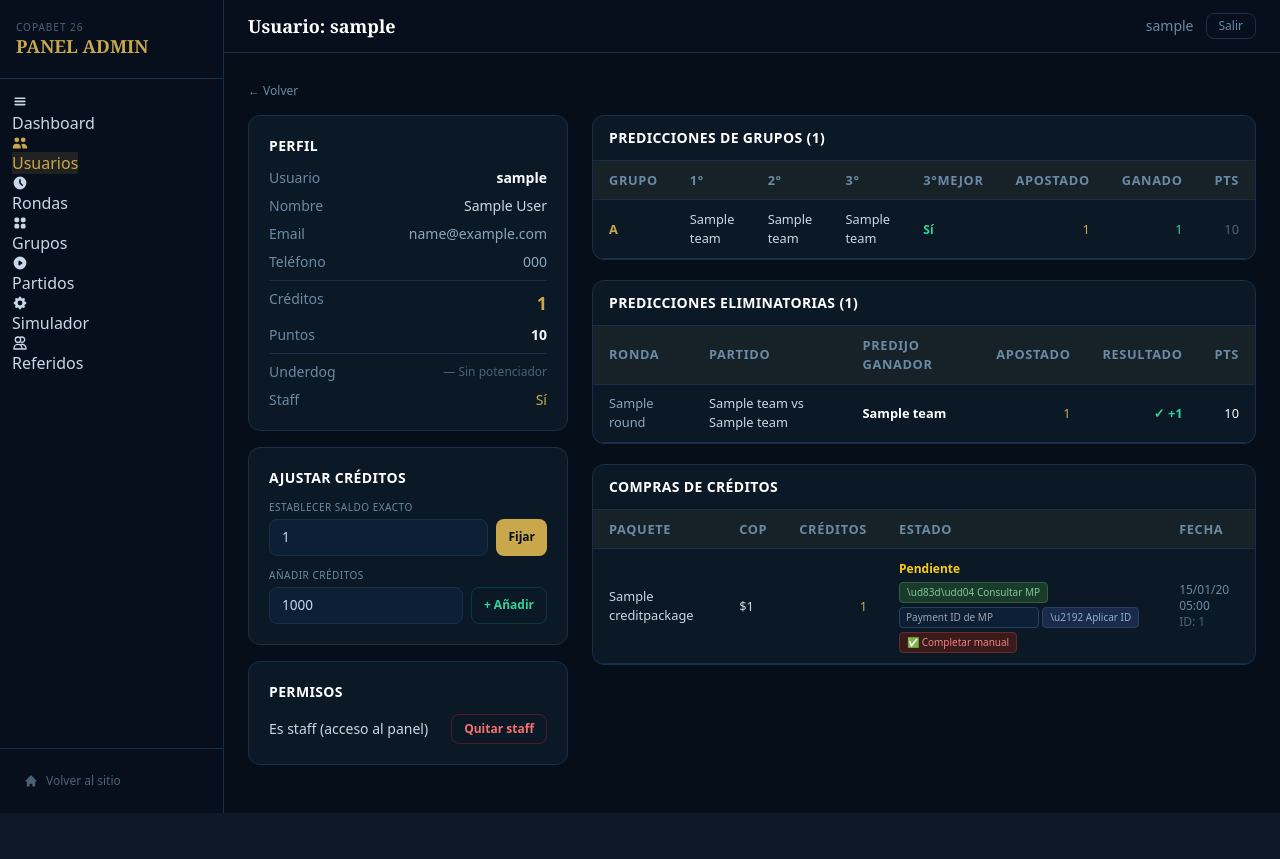
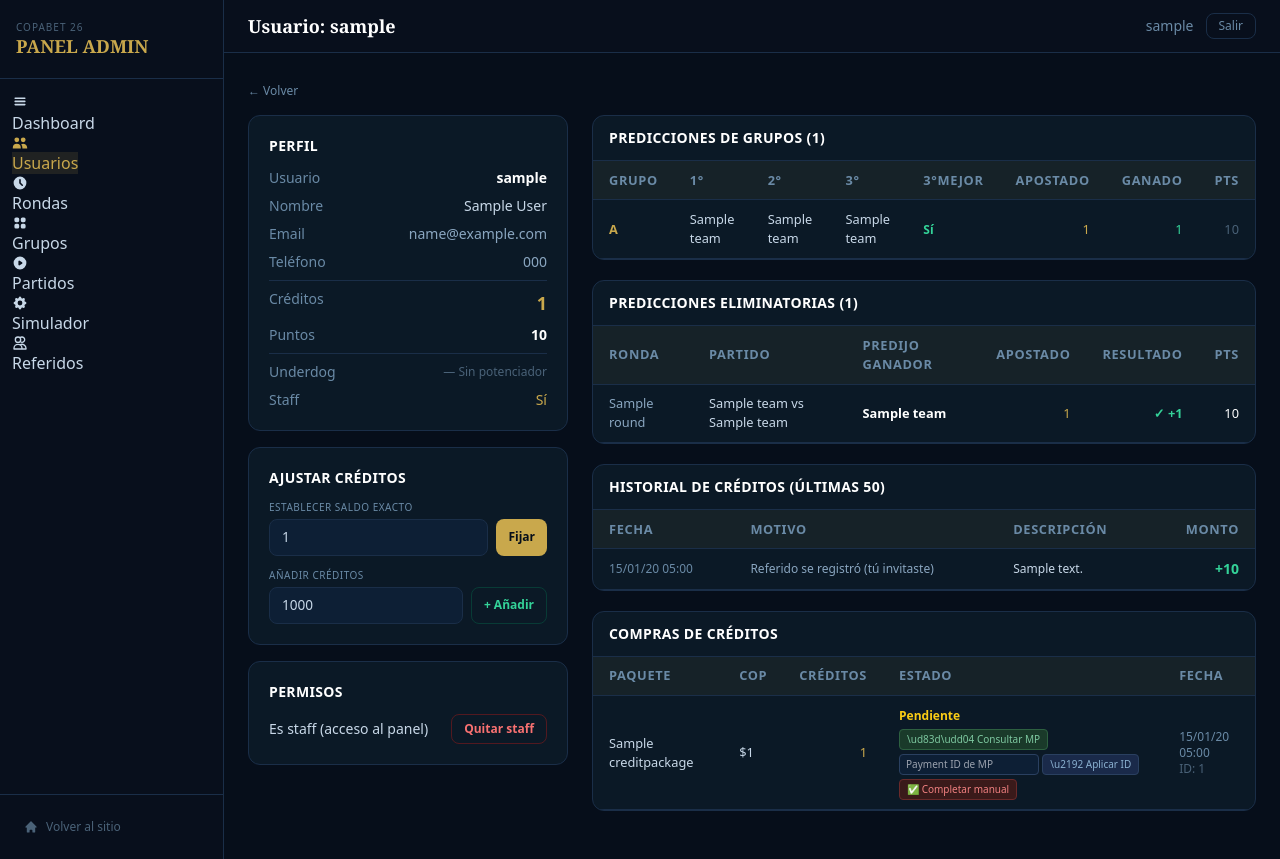
Before and after one commit to Dolopex/Wcpredictor, a Django app: page /panel/usuarios/1/ in a window 1280 px wide. Before the commit the page ends 813 px from the top, so only its background shows below. Run offline with Django 5.2, Linux system fonts and the light colour scheme; a user stored in the database is signed in; tables that the repository leaves empty hold one stand-in row (values such as "Sample post"); some libraries are stand-ins or nearby versions.

Commit message:
feat: historial de creditos en panel propio de admin

```diff
--- a/templates/admin_panel/user_detail.html
+++ b/templates/admin_panel/user_detail.html
@@ -149,6 +149,32 @@
       </table>
     </div>
 
+    <!-- Historial de créditos -->
+    {% if credit_transactions %}
+    <div class="card rounded-xl overflow-hidden">
+      <div class="px-4 py-3 border-b border-[#1A2E48]">
+        <h2 class="font-bold text-white text-sm uppercase tracking-wide">Historial de Créditos (últimas 50)</h2>
+      </div>
+      <table>
+        <thead>
+          <tr><th>Fecha</th><th>Motivo</th><th>Descripción</th><th class="text-right">Monto</th></tr>
+        </thead>
+        <tbody>
+          {% for t in credit_transactions %}
+          <tr>
+            <td class="text-[#6A8AA6] text-xs whitespace-nowrap">{{ t.created_at|date:"d/m/y H:i" }}</td>
+            <td class="text-[#8AA6C0] text-xs">{{ t.get_reason_display }}</td>
+            <td class="text-[#C8D8E8] text-xs">{{ t.description|default:"—" }}</td>
+            <td class="text-right font-bold text-sm {% if t.amount >= 0 %}text-emerald-400{% else %}text-red-400{% endif %}">
+              {% if t.amount >= 0 %}+{% endif %}{{ t.amount|crd }}
+            </td>
+          </tr>
+          {% endfor %}
+        </tbody>
+      </table>
+    </div>
+    {% endif %}
+
     {% if purchases %}
     <div class="card rounded-xl overflow-hidden">
       <div class="px-4 py-3 border-b border-[#1A2E48]">
--- a/tournament/admin_views.py
+++ b/tournament/admin_views.py
@@ -17,7 +17,7 @@ from .models import (
 )
 from .sandbox import generate_test_data, reset_test_data, sandbox_stats
 from .signals import score_group_predictions, score_knockout_predictions
-from accounts.models import UserProfile
+from accounts.models import UserProfile, CreditTransaction
 from accounts.referrals import MAX_REFERRALS_BASE, MAX_REFERRALS_REFERRED, REWARD_EACH
 
 
@@ -87,6 +87,7 @@ def panel_user_detail(request, user_id):
     knockout_preds = KnockoutPrediction.objects.filter(user=user).select_related(
         'match__round', 'predicted_winner', 'match__team1', 'match__team2')
     purchases = CreditPurchase.objects.filter(user=user).select_related('package').order_by('-created_at')[:10]
+    credit_transactions = CreditTransaction.objects.filter(user=user).order_by('-created_at')[:50]
 
     if request.method == 'POST':
         action = request.POST.get('action')
@@ -100,8 +101,14 @@ def panel_user_detail(request, user_id):
                     except (ValueError, TypeError):
                         messages.error(request, 'Valor de créditos inválido.')
                         return redirect('tournament:panel_user_detail', user_id=user_id)
+                    old_val = prof.credits
                     prof.credits = max(0, new_val)
                     prof.save(update_fields=['credits'])
+                    diff = prof.credits - old_val
+                    CreditTransaction.objects.create(
+                        user=user, amount=diff, reason='admin',
+                        description=f'Ajuste manual por admin: {old_val:,} → {prof.credits:,}',
+                    )
                     messages.success(request, f'Créditos de {user.username} ajustados a {prof.credits:,}.')
                 elif action == 'add_credits':
                     try:
@@ -111,6 +118,10 @@ def panel_user_detail(request, user_id):
                         return redirect('tournament:panel_user_detail', user_id=user_id)
                     prof.credits += amount
                     prof.save(update_fields=['credits'])
+                    CreditTransaction.objects.create(
+                        user=user, amount=amount, reason='admin',
+                        description=f'Adición manual por admin: +{amount:,}',
+                    )
                     messages.success(request, f'+{amount:,} créditos agregados a {user.username}.')
                 elif action == 'set_staff':
                     user.is_staff = request.POST.get('is_staff') == '1'
@@ -197,6 +208,7 @@ def panel_user_detail(request, user_id):
         'target_user': user, 'profile': profile,
         'group_preds': group_preds, 'knockout_preds': knockout_preds,
         'purchases': purchases,
+        'credit_transactions': credit_transactions,
     })
 
 
```
